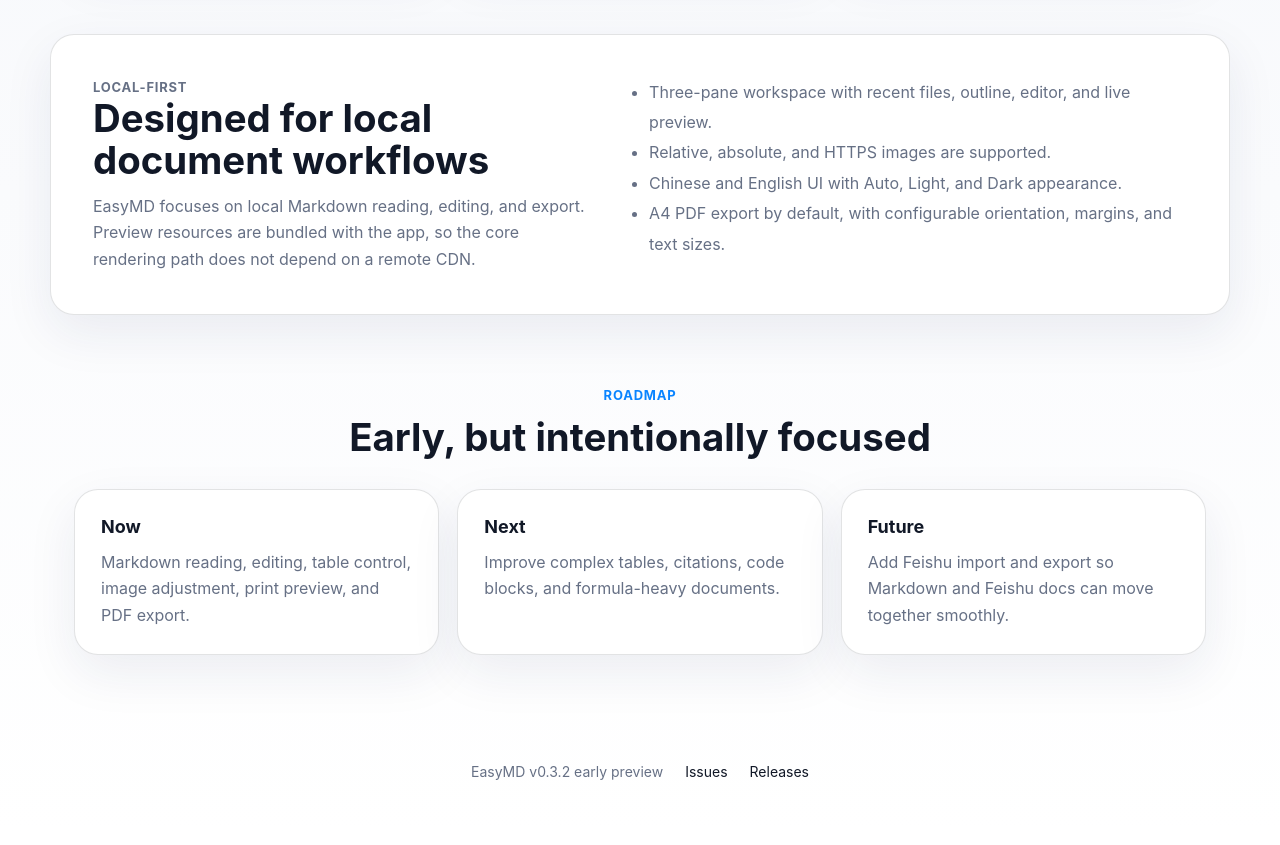
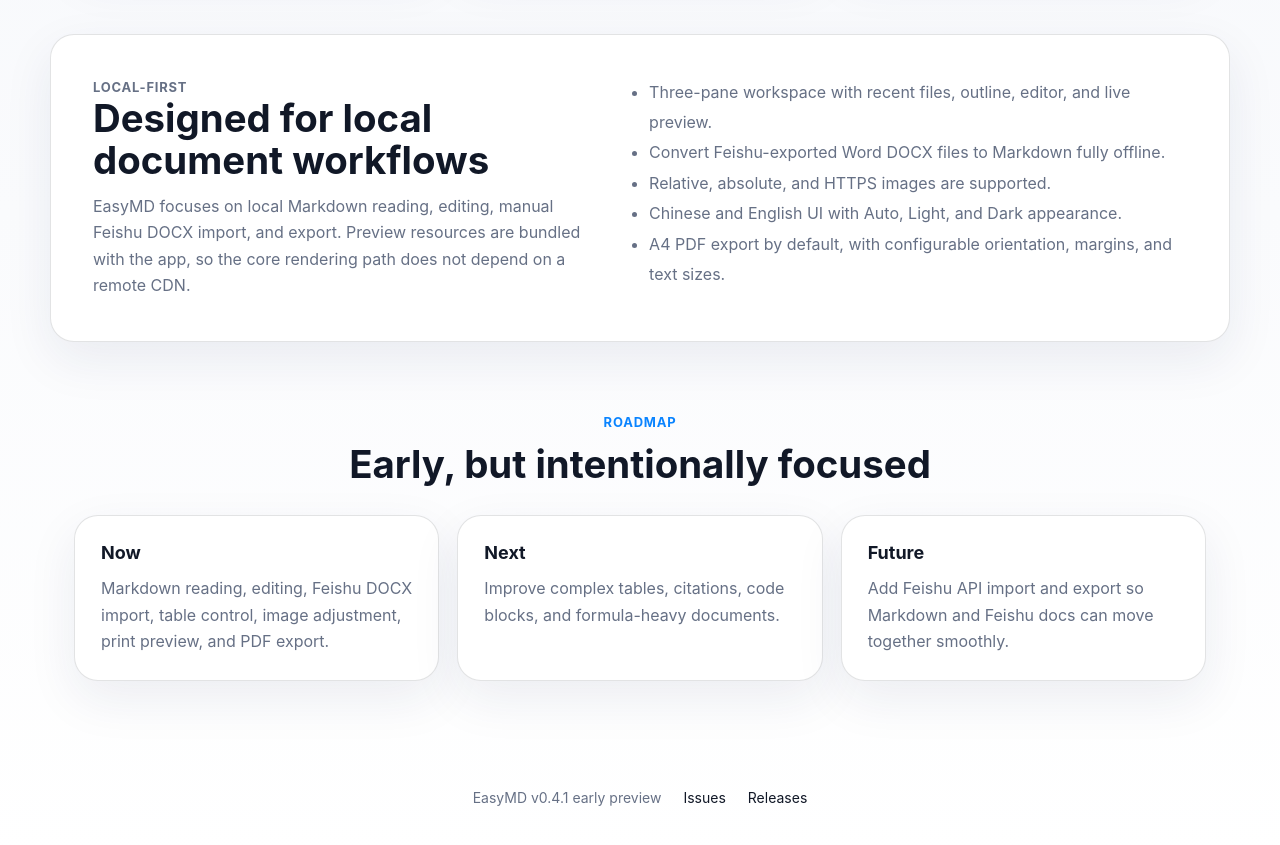
Before and after one commit to ruikunl/EasyMD-site, a plain HTML site: page en/index.html in a window 1280 px wide. Shown: the part 1460-2305 px from the top of the page. Drawn offline with Linux system fonts and the light colour scheme.

Commit message:
Update site for EasyMD v0.4.1

```diff
--- a/en/index.html
+++ b/en/index.html
@@ -90,10 +90,11 @@
         <div>
           <p class="eyebrow">Local-first</p>
           <h2>Designed for local document workflows</h2>
-          <p>EasyMD focuses on local Markdown reading, editing, and export. Preview resources are bundled with the app, so the core rendering path does not depend on a remote CDN.</p>
+          <p>EasyMD focuses on local Markdown reading, editing, manual Feishu DOCX import, and export. Preview resources are bundled with the app, so the core rendering path does not depend on a remote CDN.</p>
         </div>
         <ul>
           <li>Three-pane workspace with recent files, outline, editor, and live preview.</li>
+          <li>Convert Feishu-exported Word DOCX files to Markdown fully offline.</li>
           <li>Relative, absolute, and HTTPS images are supported.</li>
           <li>Chinese and English UI with Auto, Light, and Dark appearance.</li>
           <li>A4 PDF export by default, with configurable orientation, margins, and text sizes.</li>
@@ -106,7 +107,7 @@
         <div class="timeline">
           <article>
             <strong>Now</strong>
-            <p>Markdown reading, editing, table control, image adjustment, print preview, and PDF export.</p>
+            <p>Markdown reading, editing, Feishu DOCX import, table control, image adjustment, print preview, and PDF export.</p>
           </article>
           <article>
             <strong>Next</strong>
@@ -114,14 +115,14 @@
           </article>
           <article>
             <strong>Future</strong>
-            <p>Add Feishu import and export so Markdown and Feishu docs can move together smoothly.</p>
+            <p>Add Feishu API import and export so Markdown and Feishu docs can move together smoothly.</p>
           </article>
         </div>
       </section>
     </main>
 
     <footer>
-      <span>EasyMD v0.3.2 early preview</span>
+      <span>EasyMD v0.4.1 early preview</span>
       <a href="https://github.com/ruikunl/EasyMD-site/issues">Issues</a>
       <a href="https://github.com/ruikunl/EasyMD-site/releases/latest">Releases</a>
     </footer>
```
Also changed, not shown: index.html (+5 -4 lines).
